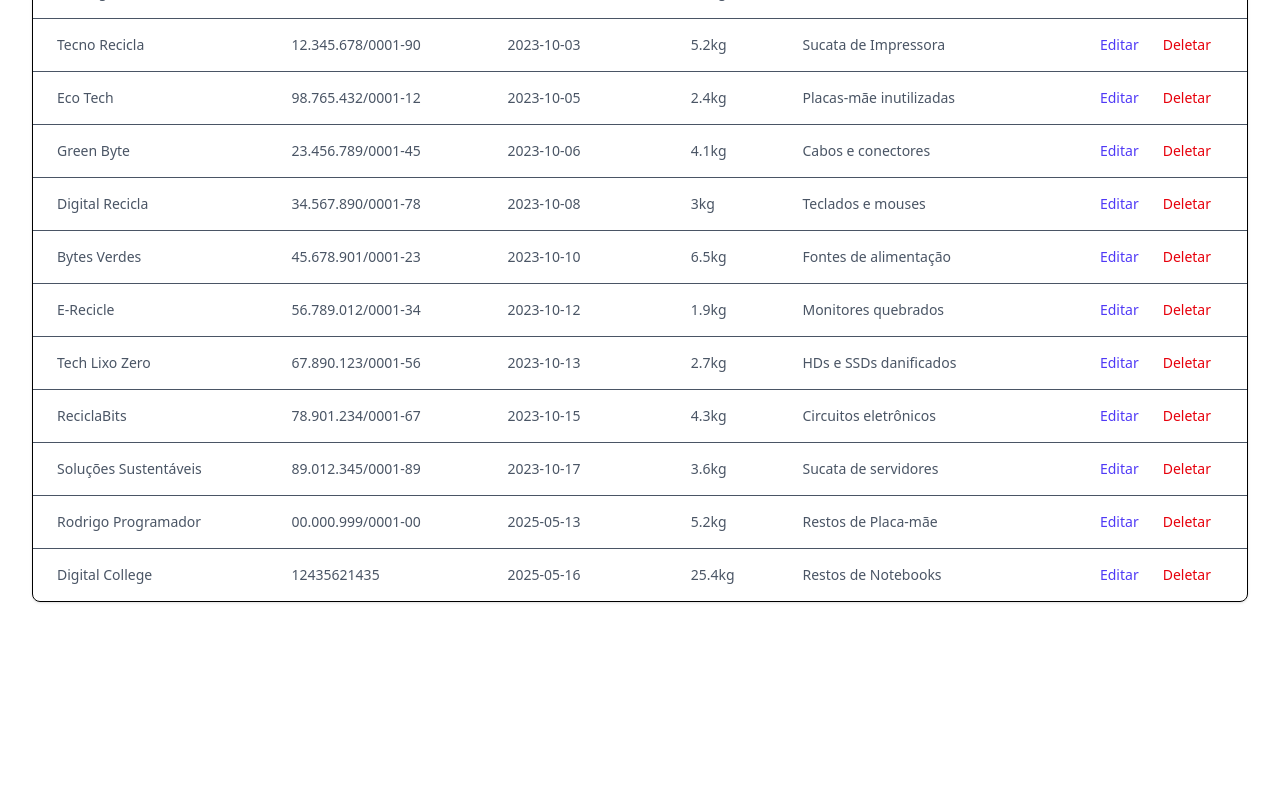
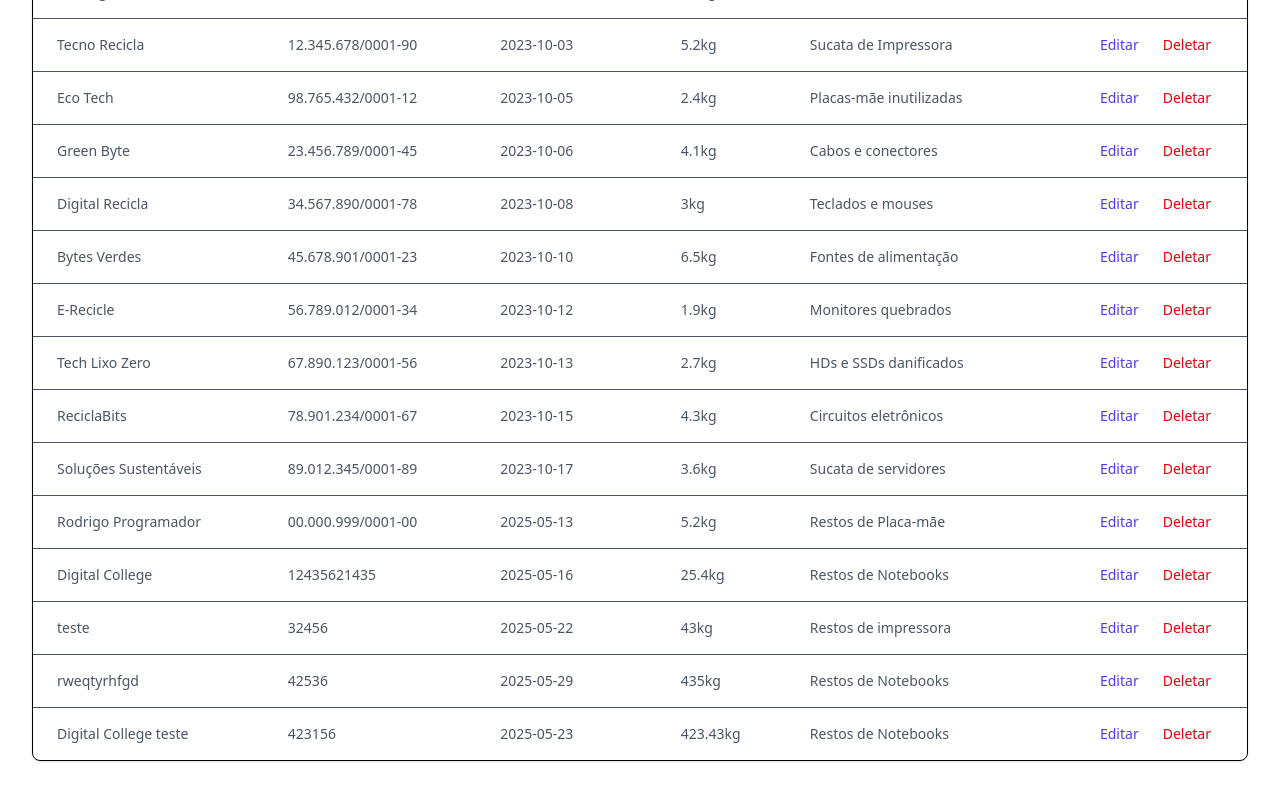
Before and after one commit to rodrigoamb/ger-residuos-gt, a React (Vite) app: page / in a window 1280 px wide. Shown: the part 232-1032 px from the top of the page. Before the commit the page ends 874 px from the top, so only its background shows below. Built offline with nearby package versions, Linux system fonts and the light colour scheme; data requests are answered from the project's data file.

Commit message:
atualizado

```diff
--- a/db.json
+++ b/db.json
@@ -95,6 +95,30 @@
       "dataColeta": "2025-05-16",
       "peso": "25.4",
       "tipo": "Restos de Notebooks"
+    },
+    {
+      "id": "222c",
+      "empresa": "teste",
+      "cnpj": "32456",
+      "dataColeta": "2025-05-22",
+      "peso": "43",
+      "tipo": "Restos de impressora"
+    },
+    {
+      "id": "9db6",
+      "empresa": "rweqtyrhfgd",
+      "cnpj": "42536",
+      "dataColeta": "2025-05-29",
+      "peso": "435",
+      "tipo": "Restos de Notebooks"
+    },
+    {
+      "id": "640c",
+      "empresa": " Digital College teste",
+      "cnpj": "423156",
+      "dataColeta": "2025-05-23",
+      "peso": "423.43",
+      "tipo": "Restos de Notebooks"
     }
   ]
 }
--- a/src/components/DrawerWrapper.jsx
+++ b/src/components/DrawerWrapper.jsx
@@ -43,7 +43,7 @@ export default function DrawerWrapper({ open, setOpen }) {
                   </DialogTitle>
                 </div>
                 <div className="relative mt-6 flex-1 px-4 sm:px-6">
-                  <FormAddResiduos />
+                  <FormAddResiduos setOpen={setOpen} />
                 </div>
               </div>
             </DialogPanel>
--- a/src/components/FormAddResiduos.jsx
+++ b/src/components/FormAddResiduos.jsx
@@ -1,7 +1,7 @@
 import { useState } from "react";
 import { fetchAddResiduosPost } from "../services/fetchAddResiduosPost";
 
-export default function FormAddResiduos() {
+export default function FormAddResiduos({ setOpen }) {
   const [empresa, setEmpresa] = useState("");
   const [cnpj, setCnpj] = useState("");
   const [data, setData] = useState("");
@@ -20,8 +20,14 @@ export default function FormAddResiduos() {
     };
 
     const resposta = await fetchAddResiduosPost(dados);
-
-    console.log(resposta);
+    if (resposta) {
+      setEmpresa("");
+      setCnpj("");
+      setData("");
+      setPeso("");
+      setTipo("");
+      setOpen(false);
+    }
   }
 
   return (
```
